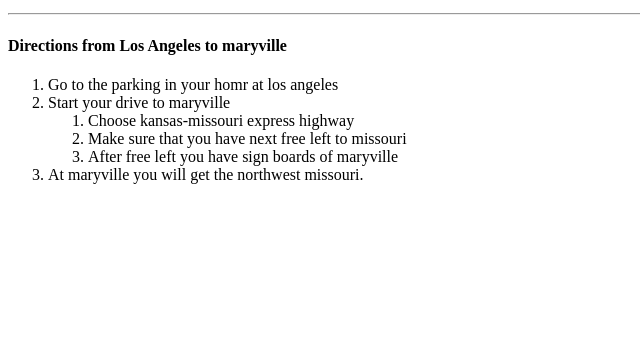
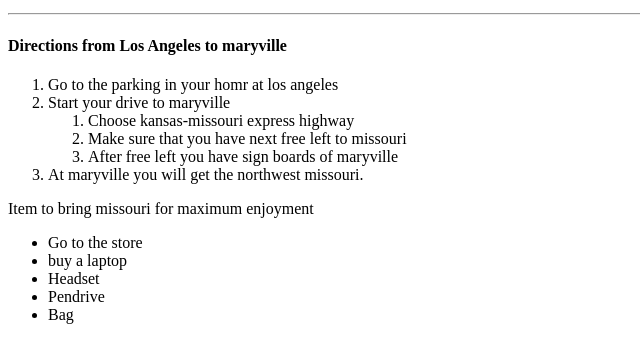
Before and after one commit to 44-563-WebApps-F21/webapps-f21-assignment-3-srinadhponugoti, a plain HTML site: page index.html in a window 1280 px wide. Shown: the part 159-522 px from the top of the page, without its empty margins (0-640 px from the left). Drawn offline with Linux system fonts and the light colour scheme.

Commit message:
unordered line

```diff
--- a/index.html
+++ b/index.html
@@ -23,5 +23,13 @@
         </ol>
         <li>At maryville you will get the northwest missouri.</li>
     </ol>
+    <p>Item to bring missouri for maximum enjoyment</p>
+    <ul>
+        <li>Go to the store</li>
+        <li>buy a laptop</li>
+        <li>Headset</li>
+        <li>Pendrive</li>
+        <li>Bag</li>
+    </ul>
 </body>
 </html>
```
